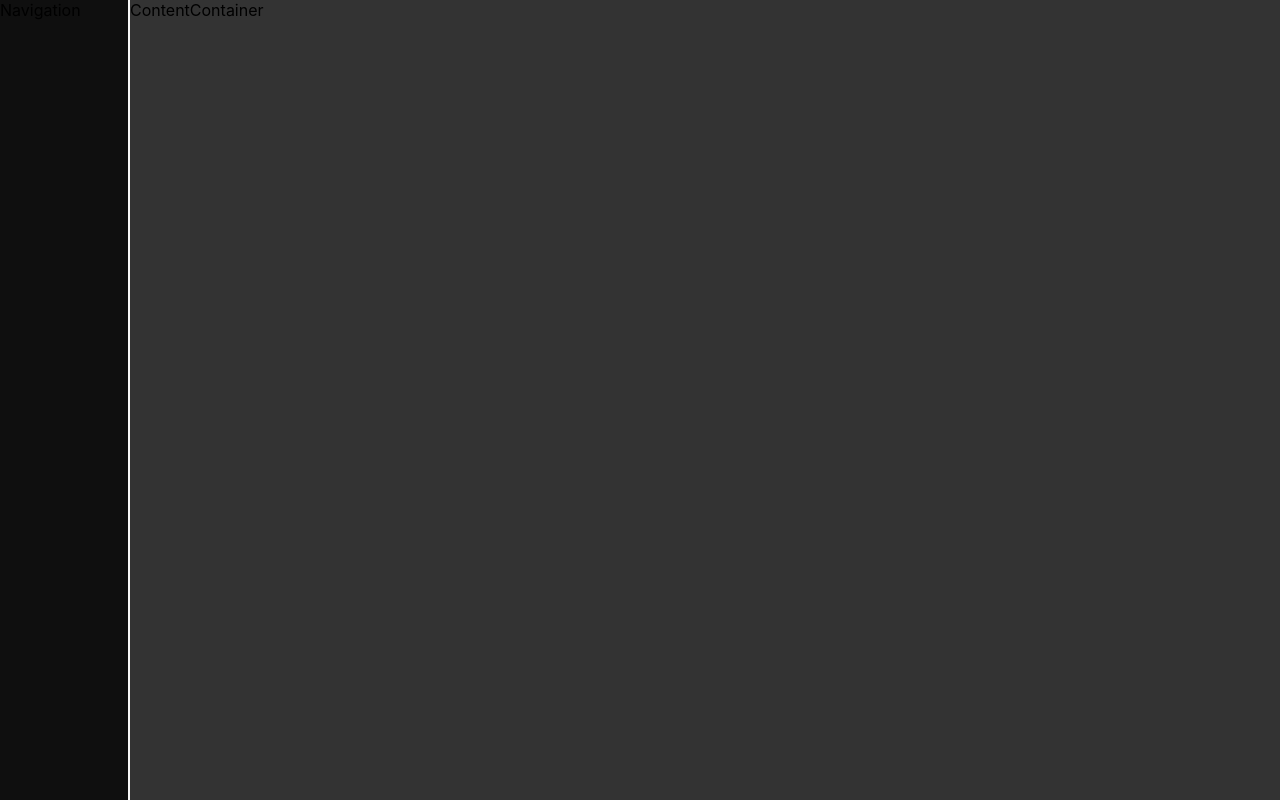
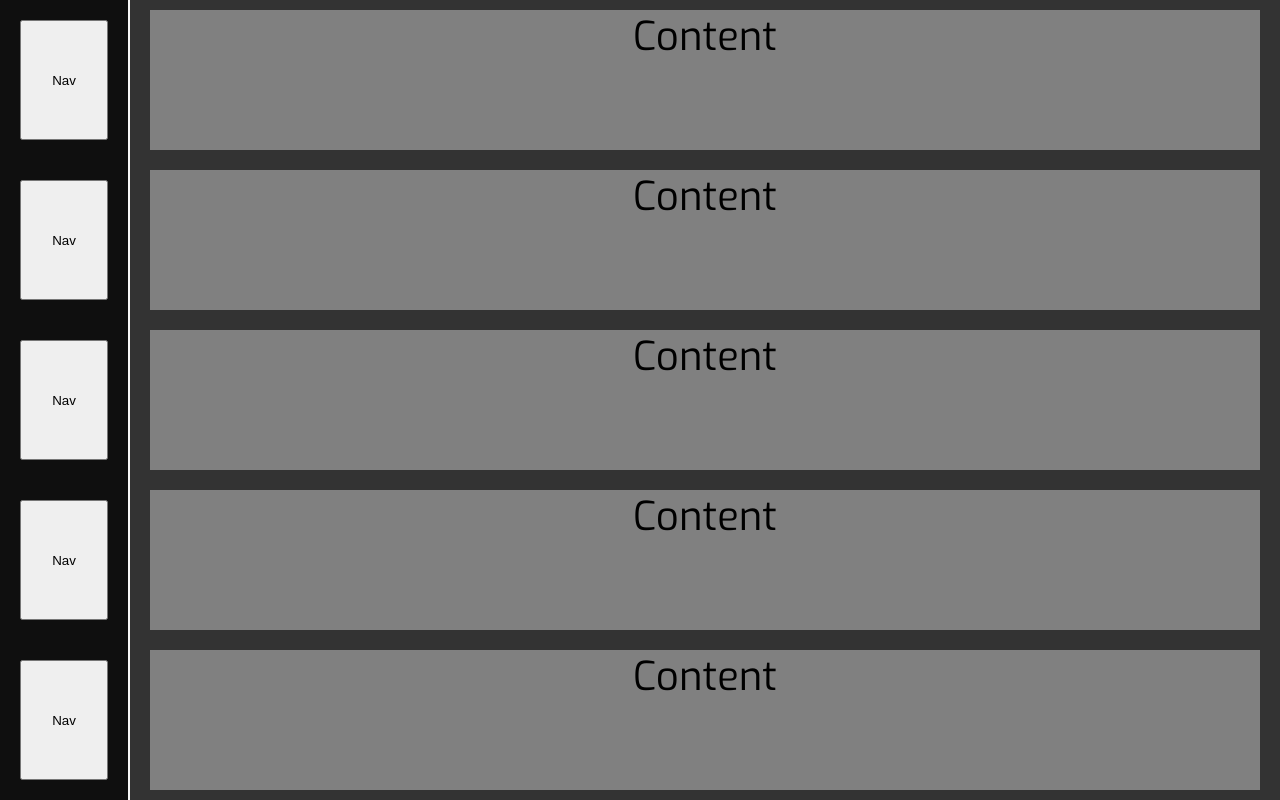
Before and after one commit to durngyn/spotify-distribution, a React (Create React App) app: page / in a window 1280 px wide. Built offline with nearby package versions, Linux system fonts and the light colour scheme.

Commit message:
barebones flex structure

```diff
--- a/src/components/ContentContainer.jsx
+++ b/src/components/ContentContainer.jsx
@@ -3,6 +3,12 @@ import styles from './ContentContainer.module.css'
 
 export default function ContentContainer() {
   return (
-    <div className={styles.content}>ContentContainer</div>
+    <div className={styles.content}>
+        <div className={styles["content-item"]}>Content</div>
+        <div className={styles["content-item"]}>Content</div>
+        <div className={styles["content-item"]}>Content</div>
+        <div className={styles["content-item"]}>Content</div>
+        <div className={styles["content-item"]}>Content</div>
+    </div>
   )
 }
--- a/src/components/ContentContainer.module.css
+++ b/src/components/ContentContainer.module.css
@@ -2,4 +2,15 @@
     background-color: #333333;
     flex-basis: 80%;
     flex-grow: 1;
+    display: flex;
+    flex-direction: column;
+    justify-content: space-evenly;
 }
+
+.content-item {
+    background-color: grey;
+    margin: 10px 20px;
+    font-size: 40px;
+    text-align: center;
+    flex-grow: 1;
+}
--- a/src/components/Navigation.jsx
+++ b/src/components/Navigation.jsx
@@ -3,6 +3,12 @@ import styles from './Navigation.module.css'
 
 export default function Navigation() {
   return (
-    <div className={styles.nav}>Navigation</div>
+    <div className={styles.nav}>
+        <button className={styles.button}>Nav</button>
+        <button className={styles.button}>Nav</button>
+        <button className={styles.button}>Nav</button>
+        <button className={styles.button}>Nav</button>
+        <button className={styles.button}>Nav</button>
+    </div>
   )
 }
--- a/src/components/Navigation.module.css
+++ b/src/components/Navigation.module.css
@@ -2,4 +2,13 @@
     background: #0f0f0f;
     flex-basis: 10%;
     border-right: 2px solid #f8f8f8;
+    display: flex;
+    flex-direction: column;
+    justify-content: space-evenly;
 }
+
+.button {
+    margin: 20px 20px;
+    padding: 20px 0px;
+    flex-grow: 1;
+}
--- a/src/index.css
+++ b/src/index.css
@@ -1,6 +1,8 @@
+@import url('https://fonts.googleapis.com/css2?family=Exo&display=swap');
+
 body {
   margin: 0;
-  font-family: -apple-system, BlinkMacSystemFont, 'Segoe UI', 'Roboto', 'Oxygen',
+  font-family: 'Exo', -apple-system, BlinkMacSystemFont, 'Segoe UI', 'Roboto', 'Oxygen',
     'Ubuntu', 'Cantarell', 'Fira Sans', 'Droid Sans', 'Helvetica Neue',
     sans-serif;
   -webkit-font-smoothing: antialiased;
```
